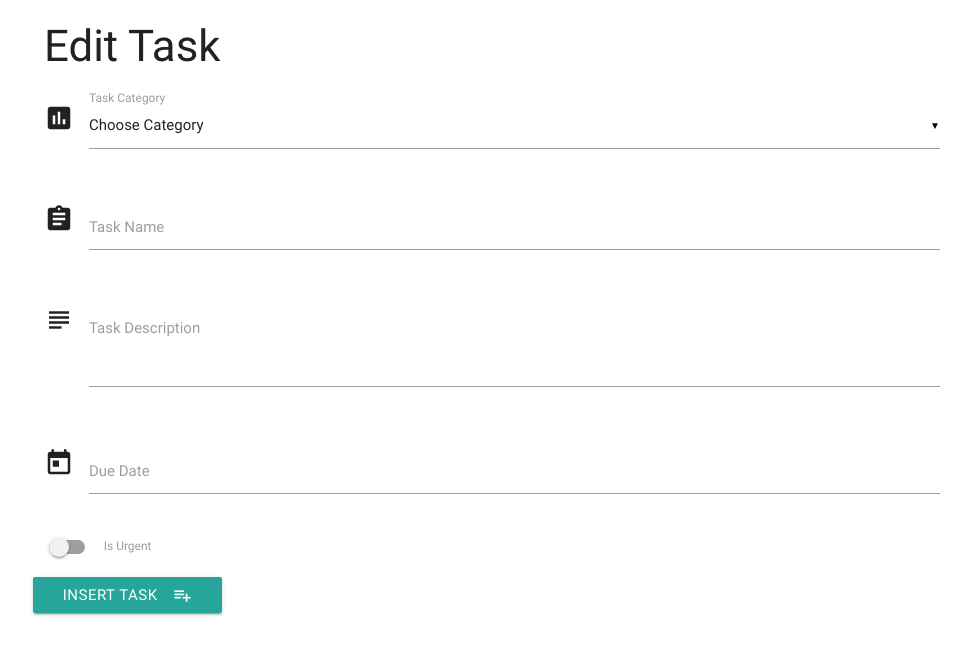
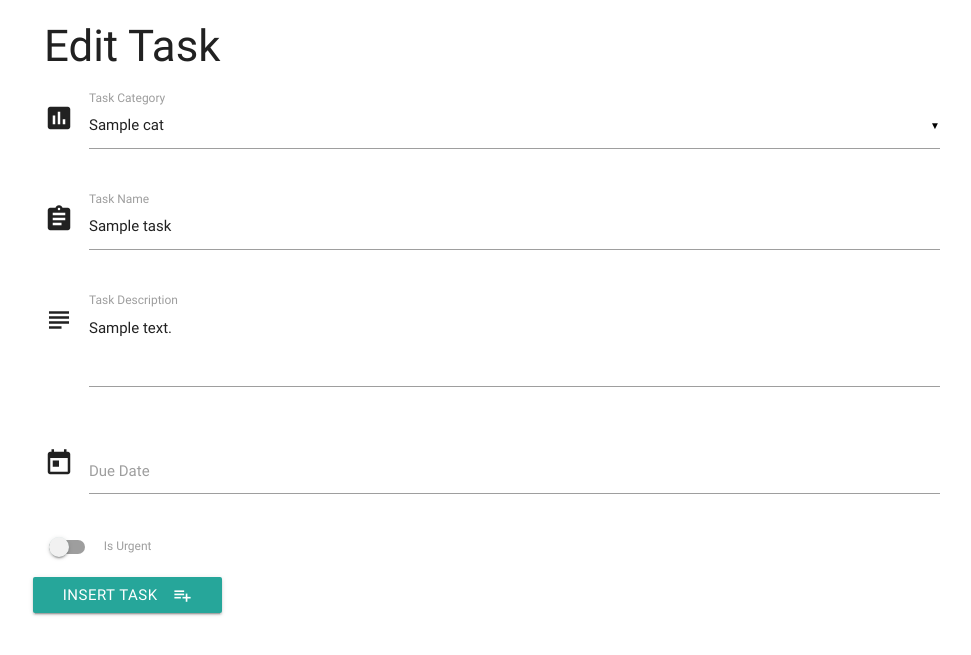
Before and after one commit to josep-pujol/learning_task-manager, a Flask app: template templates/edittask.html in a window 1280 px wide. Shown: the top 655 px of the page, without its empty margins (148-1119 px from the left). Run offline with Flask 2, Linux system fonts and the light colour scheme; the template is opened without the code that fills it: most values are stand-ins (such as "Sample title", 1, 10 or a date in 2020); some libraries are stand-ins or nearby versions.

Commit message:
updated requirements.txt

```diff
--- a/app.py
+++ b/app.py
@@ -28,14 +28,17 @@ def add_task():
 @app.route('/insert_task', methods=['POST',])
 def insert_task():
     tasks = mongo.db.tasks
-    tasks.insert_one(request.form.to_dict()) # in real case you would add some validation
+    tasks.insert_one(request.form.to_dict()) # in a real case you would add some validation
     return redirect(url_for('get_tasks'))
 
 
 @app.route('/edit_task/<task_id>')
 def edit_task(task_id):
+    print('task_id', task_id, ObjectId(task_id))
     the_task = mongo.db.task.find_one({'_id': ObjectId(task_id)})
     all_categories = mongo.db.categories.find()
+    print("the_task", the_task)
+    print("all_categories", all_categories)
     return render_template('edittask.html',
                            task=the_task,
                            categories=all_categories,)
--- a/requirements.txt
+++ b/requirements.txt
@@ -1,6 +1,8 @@
 Click==7.0
 Flask==1.0.3
+Flask-PyMongo==2.3.0
 Jinja2==2.10.1
 MarkupSafe==1.1.1
 Werkzeug==0.15.4
+dnspython==1.16.0
 itsdangerous==1.1.0
--- a/templates/base.html
+++ b/templates/base.html
@@ -11,14 +11,15 @@
     <div class="container">
         {% block content %} {% endblock %}
     </div>
-    <script src="https://code.jquery.com/jquery-3.4.1.min.js" integrity="sha256-CSXorXvZcTkaix6Yvo6HppcZGetbYMGWSFlBw8HfCJo=" crossorigin="anonymous"></script>
-    <!--<script src="https://cdnjs.cloudflare.com/ajax/libs/jquery/3.2.1/jquery.min.js"></script>-->
+    <!--<script src="https://code.jquery.com/jquery-3.4.1.min.js" integrity="sha256-CSXorXvZcTkaix6Yvo6HppcZGetbYMGWSFlBw8HfCJo=" crossorigin="anonymous"></script>-->
+    <script src="https://cdnjs.cloudflare.com/ajax/libs/jquery/3.2.1/jquery.min.js"></script>
     <script src="https://cdnjs.cloudflare.com/ajax/libs/materialize/0.100.2/js/materialize.min.js"></script>
     <script type="text/javascript">
         $(document).ready(function() {
             $('.collapsible').collapsible();
             $('select').material_select();
         });
+
         // Datepicker automatically hides I believe due to a bug. the following code fix it
         $('.datepicker').on('mousedown', function(event) {
             event.preventDefault();
--- a/templates/edittask.html
+++ b/templates/edittask.html
@@ -8,9 +8,13 @@
             <div class="input-field col s12">
                 <i class="material-icons prefix">poll</i>
                 <select id="category" name="category_name">
-                  <option value="" disabled selected>Choose Category</option>
-                  {% for cat in categories %}
-                      <option value="{{cat.category_name}}">{{cat.category_name}}</option>
+                    <option value="" disabled>Choose Category</option>   <!--removed "selected attribute", otherwise it would display "Choose Category" for any task-->
+                    {% for cat in categories %}
+                        {% if cat.category_name == task.category_name %}
+                            <option value="{{cat.category_name}}" selected>{{cat.category_name}}</option>
+                        {% else %}
+                            <option value="{{cat.category_name}}">{{cat.category_name}}</option>
+                        {% endif %}
                   {% endfor %}
                 </select>
                 <label>Task Category</label>
@@ -19,14 +23,14 @@
         <div class="row">
             <div class="input-field col s12">
                 <i class="material-icons prefix">assignment</i>
-                <input id="task_name" name="task_name" type="text" class="validate">
+                <input id="task_name" name="task_name" type="text" class="validate" value="{{task.task_name}}">
                 <label for="icon_prefix">Task Name</label>
             </div>
         </div>
         <div class="row">
             <div class="input-field col s12">
                 <i class="material-icons prefix">subject</i>
-                <textarea id="task_description" name="task_description" class="materialize-textarea"></textarea>
+                <textarea id="task_description" name="task_description" class="materialize-textarea">{{task.task_description}}</textarea>
                 <label for="icon_telephone">Task Description</label>
             </div>
         </div>
@@ -40,9 +44,13 @@
         <div class="row">
             <div class="switch">
                 <label>
-                      <input id="is_urgent" name="is_urgent" type="checkbox">
-                      <span class="lever"></span>
-                      Is Urgent
+                    {% if task.is_urgent %}
+                        <input id="is_urgent" name="is_urgent" type="checkbox" checked>
+                    {% else %}
+                        <input id="is_urgent" name="is_urgent" type="checkbox">
+                    {% endif %}
+                    <span class="lever"></span>
+                    Is Urgent
                 </label>
             </div>
         </div>
```
